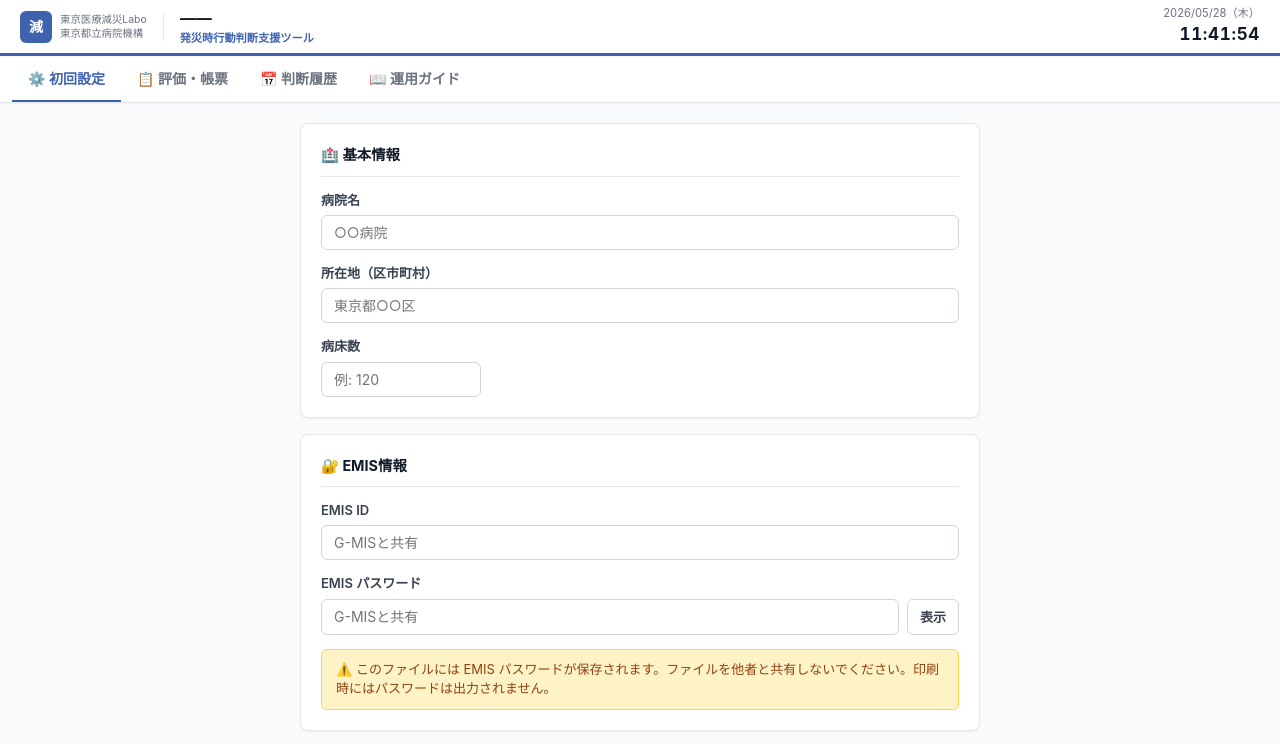
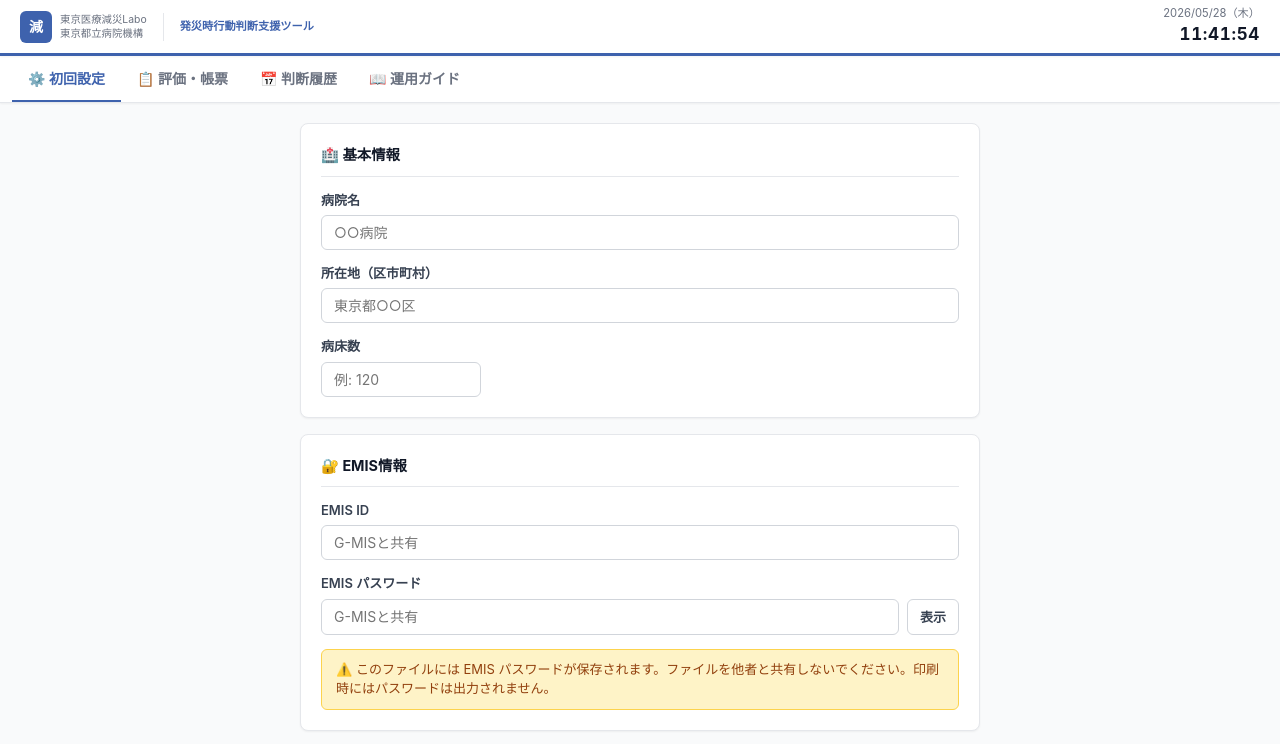
Before and after one commit to hdmg2004-ux/bcp-disaster, a plain HTML site: page bcp_disaster_dist.html in a window 1280 px wide. Shown: the top 744 px of the page. Drawn offline with Linux system fonts and the light colour scheme.

Commit message:
Remove placeholder text from hospital header

```diff
--- a/bcp_disaster_dist.html
+++ b/bcp_disaster_dist.html
@@ -1028,7 +1028,7 @@ td.cat-first-row { border-top: 3px solid #1e3a6e !important; }
   </div>
   <div class="hdr-divider"></div>
   <div class="hdr-info">
-    <div class="hdr-hospital" id="hdrHospital">——</div>
+    <div class="hdr-hospital" id="hdrHospital"></div>
     <div class="hdr-subtitle">発災時行動判断支援ツール</div>
   </div>
   <div class="hdr-right">
```
